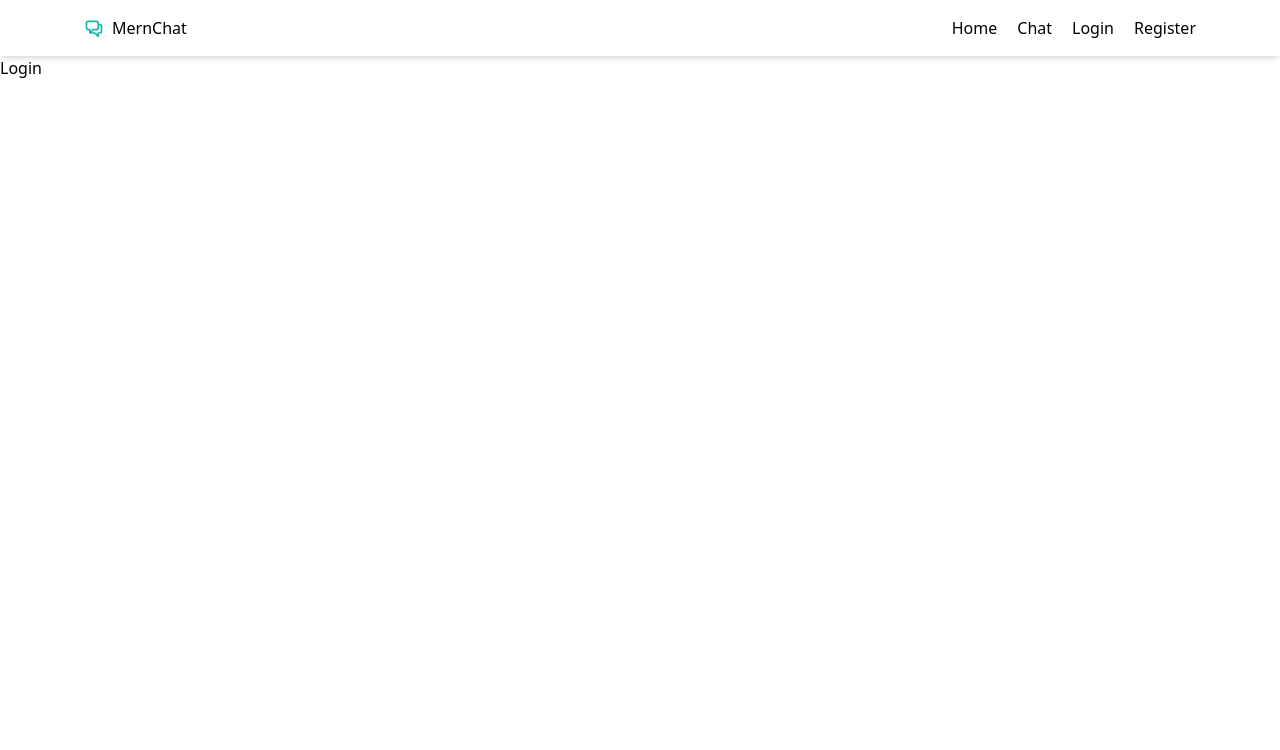
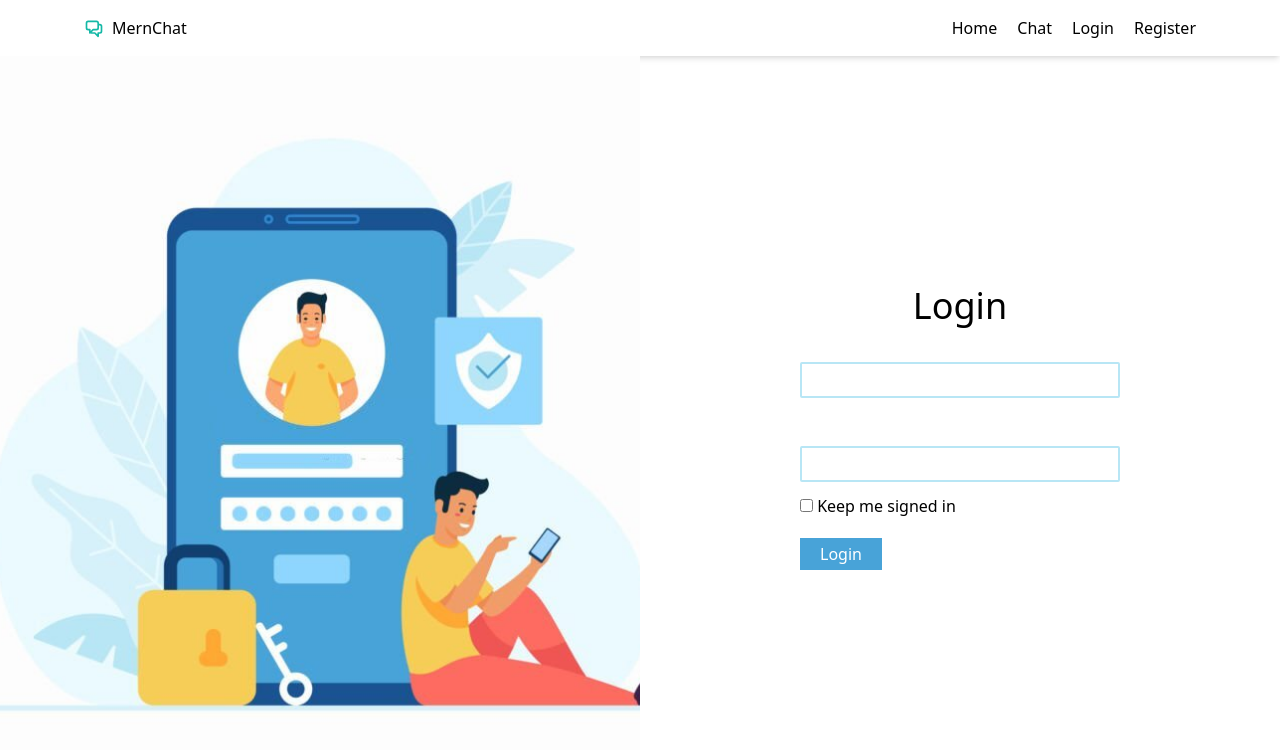
Before and after one commit to PrinceNarteh/mern-chat, a React (Create React App) app in the folder client/: page /login in a window 1280 px wide. Shown: the top 750 px of the page. Built offline with nearby package versions, Linux system fonts and the light colour scheme.

Commit message:
styles the Login page

```diff
--- a/client/src/App.tsx
+++ b/client/src/App.tsx
@@ -3,7 +3,7 @@ import Router from "./Router";
 
 function App() {
   return (
-    <div className="h-screen overflow-hidden">
+    <div className="min-h-screen overflow-hidden">
       <Router />
     </div>
   );
--- a/client/src/components/Navbar.tsx
+++ b/client/src/components/Navbar.tsx
@@ -1,5 +1,5 @@
 import React from "react";
-import { Link } from "react-router-dom";
+import { NavLink } from "react-router-dom";
 import { ChatAlt2Icon } from "@heroicons/react/outline";
 
 const Navbar = () => {
@@ -12,16 +12,16 @@ const Navbar = () => {
         </h2>
         <ul className="flex gap-5">
           <li>
-            <Link to="/">Home</Link>
+            <NavLink to="/">Home</NavLink>
           </li>
           <li>
-            <Link to="/chat">Chat</Link>
+            <NavLink to="/chat">Chat</NavLink>
           </li>
           <li>
-            <Link to="/login">Login</Link>
+            <NavLink to="/login">Login</NavLink>
           </li>
           <li>
-            <Link to="/register">Register</Link>
+            <NavLink to="/register">Register</NavLink>
           </li>
         </ul>
       </nav>
--- /dev/null
+++ b/client/src/hooks/useForm.tsx
@@ -0,0 +1,26 @@
+import React, { ChangeEvent, FormEvent, useState } from "react";
+
+interface IState {
+  [key: string]: any;
+}
+
+const useForm = (initialState: IState, callback: () => void) => {
+  const [values, setValues] = useState<IState>(initialState);
+
+  const onChange = (e: ChangeEvent<HTMLInputElement>) => {
+    setValues({ ...values, [e.target.name]: e.target.value });
+  };
+
+  const onSubmit = (e: FormEvent<HTMLFormElement>) => {
+    e.preventDefault();
+    callback();
+  };
+
+  return {
+    values,
+    onChange,
+    onSubmit,
+  };
+};
+
+export default useForm;
--- a/client/src/pages/Home.tsx
+++ b/client/src/pages/Home.tsx
@@ -1,6 +1,7 @@
 import React from "react";
 import { ChatIcon } from "@heroicons/react/solid";
 import HomeBg from "../assets/home-bg.jpg";
+import { Link } from "react-router-dom";
 
 const Home = () => {
   return (
@@ -8,9 +9,9 @@ const Home = () => {
       <div className="h-[calc(100vh_-_3.5rem)] flex flex-col w-1/2 justify-center items-start pl-14">
         <h1 className="text-4xl font-semibold">Share the world with friends</h1>
         <p className="py-3 text-lg">Chat App lets you connect with the world</p>
-        <button className="bg-teal-500 flex gap-1 py-2 px-4 rounded">
+        <Link to="/login" className="bg-teal-500 flex gap-1 py-2 px-4 rounded">
           <span>Get Started</span> <ChatIcon className="w-5 h-5 text-white" />
-        </button>
+        </Link>
       </div>
       <div className="h-[calc(100vh_-_3.5rem)] w-1/2">
         <img src={HomeBg} alt="" className="h-full w-full object-cover" />
--- a/client/src/pages/Login.tsx
+++ b/client/src/pages/Login.tsx
@@ -1,7 +1,64 @@
 import React from "react";
+import LoginBg from "../assets/login.jpg";
+import useForm from "../hooks/useForm";
 
 const Login = () => {
-  return <div>Login</div>;
+  const { values, onChange, onSubmit } = useForm(
+    { email: "", password: "" },
+    loginUser
+  );
+
+  function loginUser() {
+    console.log("User Logged In");
+  }
+
+  return (
+    <div className="flex flex-col md:flex-row">
+      <div className="h-[calc(100vh_-_3.5rem)] flex-1">
+        <img src={LoginBg} alt="" className="h-full w-full object-cover" />
+      </div>
+      <div className="h-[calc(100vh_-_3.5rem)] flex flex-col flex-1 justify-center items-center max-w-full ">
+        <h1 className="text-4xl">Login</h1>
+        <form className="w-1/2" onSubmit={onSubmit}>
+          <div>
+            <label
+              htmlFor="email"
+              className="block text-white text-lg font-semibold"
+            >
+              Email Address
+            </label>
+            <input
+              type="email"
+              className="border-2 border-[#b8e6f5] rounded-sm mt-2 w-full py-1 px-2 outline-none"
+              onChange={onChange}
+            />
+          </div>
+          <div className="mt-3">
+            <label
+              htmlFor="password"
+              className="block text-white text-lg font-semibold"
+            >
+              Password
+            </label>
+            <input
+              type="password"
+              className="border-2 border-[#b8e6f5] rounded-sm mt-2 w-full py-1 px-2 outline-none"
+              onChange={onChange}
+            />
+          </div>
+          <label htmlFor="checkbox" className="block mt-3">
+            <input type="checkbox" id="checkbox" /> Keep me signed in
+          </label>
+          <button
+            type="submit"
+            className="block bg-[#48A3D8] text-white mt-5 px-5 py-1"
+          >
+            Login
+          </button>
+        </form>
+      </div>
+    </div>
+  );
 };
 
 export default Login;
```
Also changed, not shown: client/src/assets/login.jpg (added), client/src/assets/signup.jpg (added).
